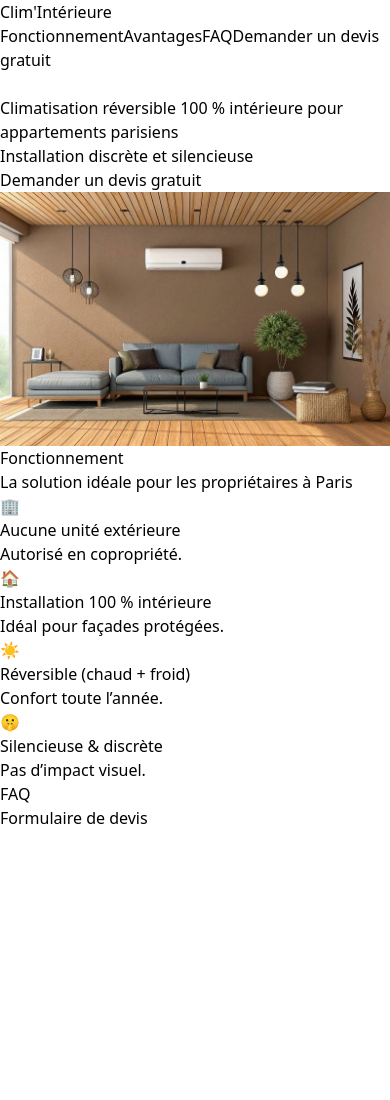
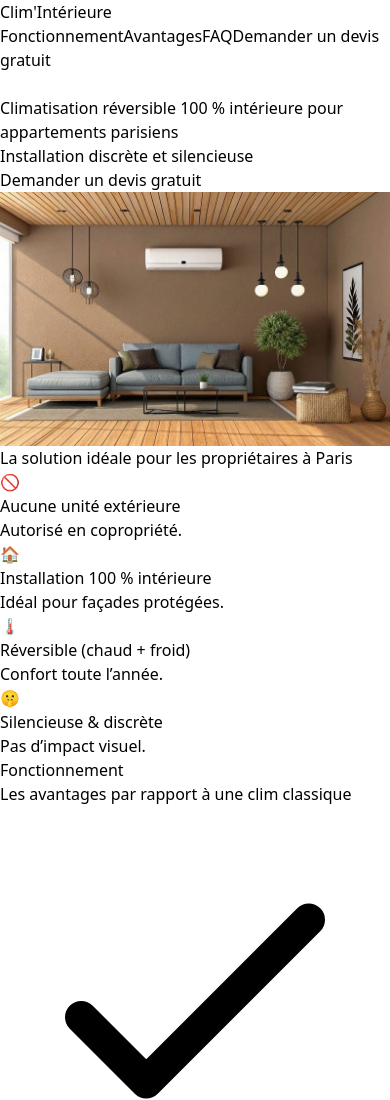
Before and after one commit to EthanCohen75/climInterieurev2, a React (Vite) app: page / in a window 390 px wide. Shown: the top 1100 px of the page. Before the commit the page ends 844 px from the top, so only its background shows below. Built offline with nearby package versions, Linux system fonts and the light colour scheme.

Commit message:
feat(app): add Advantages component and update WhyThisClim styling

```diff
--- a/src/App.tsx
+++ b/src/App.tsx
@@ -1,17 +1,18 @@
-import { Header, Hero, WhyThisClim } from './components';
+import { Header, Hero, WhyThisClim, Advantages } from './components';
 
 function App() {
   return (
     <>
       <Header />
       <Hero />
+      <WhyThisClim />
       <main>
         {/* Le reste du contenu de la page viendra ici */}
         <div id="fonctionnement" className="h-screen bg-gray-100 p-8">
           <h2 className="text-3xl font-bold">Fonctionnement</h2>
         </div>
         <div id="avantages">
-          <WhyThisClim />
+          <Advantages />
         </div>
         <div id="faq" className="h-screen bg-gray-100 p-8">
           <h2 className="text-3xl font-bold">FAQ</h2>
--- /dev/null
+++ b/src/components/Advantages/index.tsx
@@ -0,0 +1,50 @@
+import React from 'react';
+
+const advantagesList = [
+  "Aucune unité extérieure",
+  "Pas d’autorisation complexe",
+  "Idéal en appartement",
+  "Très silencieux",
+  "Réversible (chaud/froid)",
+  "Consommation optimisée",
+  "Installation maîtrisée",
+  "Solution haut de gamme",
+];
+
+const Advantages = () => {
+  return (
+    <section className="py-16 bg-gradient-to-br from-blue-50 to-indigo-100">
+      <div className="container mx-auto px-4">
+        <h2 className="text-4xl font-extrabold text-center text-gray-900 mb-14 tracking-tight leading-tight">
+          Les avantages par rapport à une clim classique
+        </h2>
+        <div className="grid grid-cols-1 md:grid-cols-2 lg:grid-cols-3 gap-10">
+          {advantagesList.map((advantage, index) => (
+            <div
+              key={index}
+              className="bg-white p-8 rounded-xl shadow-lg hover:shadow-xl transition-all duration-300 transform hover:-translate-y-1 border border-gray-200 flex items-start space-x-4"
+            >
+              <svg
+                className="flex-shrink-0 h-8 w-8 text-blue-600"
+                fill="none"
+                stroke="currentColor"
+                viewBox="0 0 24 24"
+                xmlns="http://www.w3.org/2000/svg"
+              >
+                <path
+                  strokeLinecap="round"
+                  strokeLinejoin="round"
+                  strokeWidth="2"
+                  d="M5 13l4 4L19 7"
+                ></path>
+              </svg>
+              <p className="text-xl font-semibold text-gray-800">{advantage}</p>
+            </div>
+          ))}
+        </div>
+      </div>
+    </section>
+  );
+};
+
+export default Advantages;
--- a/src/components/WhyThisClim.tsx
+++ b/src/components/WhyThisClim.tsx
@@ -1,8 +1,9 @@
 import React from 'react';
 
+const WhyThisClim: React.FC = () => {
   const features = [
     {
-    icon: '🏢',
+      icon: '🚫',
       title: 'Aucune unité extérieure',
       subtitle: 'Autorisé en copropriété.',
     },
@@ -12,7 +13,7 @@ const features = [
       subtitle: 'Idéal pour façades protégées.',
     },
     {
-    icon: '☀️',
+      icon: '🌡️',
       title: 'Réversible (chaud + froid)',
       subtitle: 'Confort toute l’année.',
     },
@@ -23,19 +24,21 @@ const features = [
     },
   ];
 
-const WhyThisClim: React.FC = () => {
   return (
-    <section className="bg-white py-16 px-4 sm:px-6 lg:px-8">
-      <div className="max-w-7xl mx-auto">
-        <h2 className="text-3xl font-bold text-center text-gray-900 sm:text-4xl">
+    <section className="bg-white py-16">
+      <div className="container mx-auto px-4">
+        <h2 className="text-center text-4xl font-bold mb-12">
           La solution idéale pour les propriétaires à Paris
         </h2>
-        <div className="mt-12 grid gap-8 grid-cols-1 sm:grid-cols-2 lg:grid-cols-4">
+        <div className="grid grid-cols-1 sm:grid-cols-2 lg:grid-cols-4 gap-8">
           {features.map((feature, index) => (
-            <div key={index} className="bg-white rounded-xl shadow-md p-8">
-              <div className="text-4xl mb-4">{feature.icon}</div>
-              <h3 className="text-lg font-semibold text-gray-900">{feature.title}</h3>
-              <p className="mt-2 text-base text-gray-500">{feature.subtitle}</p>
+            <div
+              key={index}
+              className="bg-white rounded-xl shadow-md p-6 sm:p-8 flex flex-col items-center text-center"
+            >
+              <span className="text-5xl mb-4">{feature.icon}</span>
+              <h3 className="text-xl font-semibold mb-2">{feature.title}</h3>
+              <p className="text-gray-600">{feature.subtitle}</p>
             </div>
           ))}
         </div>
--- a/src/components/index.ts
+++ b/src/components/index.ts
@@ -1,3 +1,4 @@
 export { default as Header } from './Header';
 export { default as Hero } from './Hero';
 export { default as WhyThisClim } from './WhyThisClim';
+export { default as Advantages } from './Advantages';
```
Lines whose indentation alone changed are shown as unchanged.
